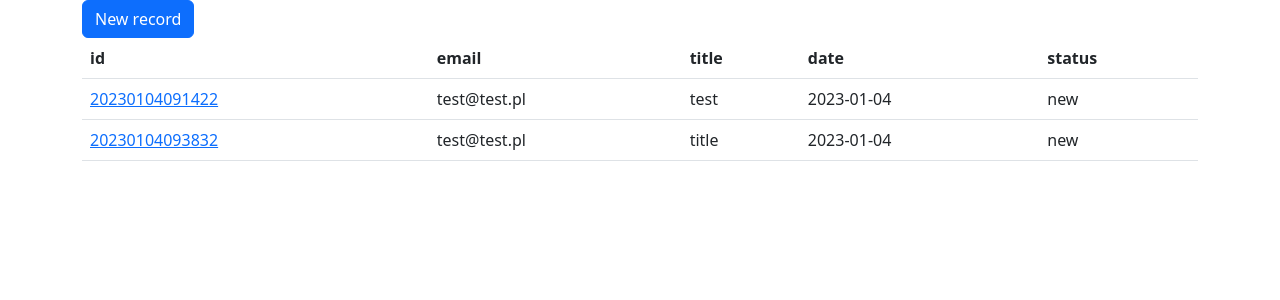
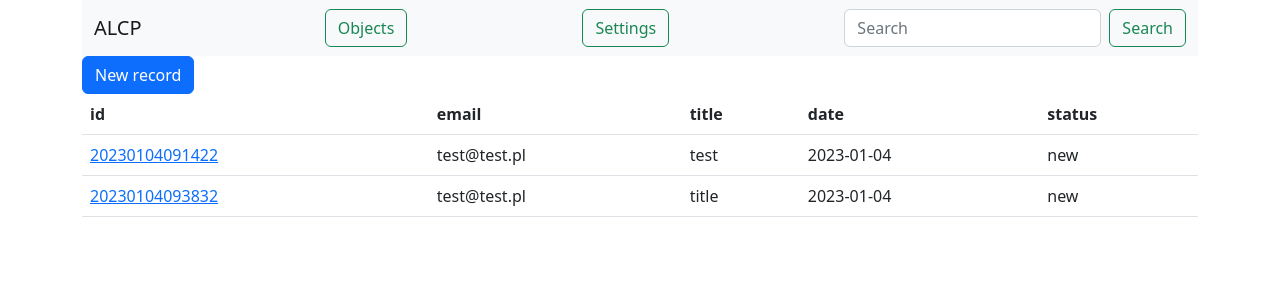
Before and after one commit to m-a-t-9/ALCP, a Flask app: page /CASES/listview in a window 1280 px wide. Shown: the top 300 px of the page. Run offline with Flask 2, Linux system fonts and the light colour scheme.

Commit message:
Menu in canvas created

```diff
--- a/core/Model.py
+++ b/core/Model.py
@@ -36,7 +36,6 @@ class Model:
         result = {}
         for base in self.__database:
             result[base.tag] = [len(base), base.attrib['layoutId']]
-
         return result
 
     def get_container_for(self, record):
--- a/main.py
+++ b/main.py
@@ -2,7 +2,7 @@ from flask import Flask, render_template, request, redirect, url_for
 from core.Model import Model
 
 model = Model()
-
+databases = model.get_list_of_databases()
 app = Flask(__name__)
 
 
@@ -15,18 +15,21 @@ def listview(database):
     if request.method == "POST":
         model.create_record(request.form.to_dict(), database)
     return render_template('listview.html', data=model.get_all_records(database),
-                           layout=model.get_layout_for(database))
+                           layout=model.get_layout_for(database),
+                           menu=databases)
 
 @app.route("/<database>/<id>")
 def details_view(database, id):
     return render_template('detailsview.html', data=model.get_record_by_id(id),
-                           layout=model.get_layout_for(database))
+                           layout=model.get_layout_for(database),
+                           menu=databases)
 
 @app.route("/admin/databases", methods=['GET', 'POST'])
 def admin_databases():
     if request.method == "POST":
         model.create_database(request.form.to_dict())
-    return render_template('database.html', data=model.get_list_of_databases())
+    return render_template('database.html', data=model.get_list_of_databases(),
+                           menu=databases)
 
 @app.route("/admin/database/layout/<id>", methods=['GET', 'POST'])
 def admin_database_layout(id):
@@ -35,7 +38,8 @@ def admin_database_layout(id):
         model.update_layout_by_id(request.form.to_dict(flat=False), id)
     print(model.get_layout_by_id(id))
     return render_template('database.html', layout=model.get_layout_by_id(id),
-                           id=id)
+                           id=id,
+                           menu=databases)
 
 @app.route("/admin/database/layout/<id>/delete")
 def admin_database_layout_field_delete(id):
--- a/templates/header.html
+++ b/templates/header.html
@@ -8,3 +8,4 @@
     <title>ALCP</title>
 </head>
 <body>
+{% include 'menu.html' %}
--- /dev/null
+++ b/templates/menu.html
@@ -0,0 +1,42 @@
+<div class="container">
+<nav class="navbar navbar-expand-lg navbar-light bg-light">
+  <div class="container-fluid">
+    <a class="navbar-brand" href="#">ALCP</a>
+    <button class="btn btn-outline-success me-2" type="button" data-bs-toggle="offcanvas" data-bs-target="#objectCanvas" aria-controls="objectCanvas">Objects</button>
+    <button class="btn btn-outline-success me-2" type="button" data-bs-toggle="offcanvas" data-bs-target="#settingsCanvas" aria-controls="settingsCanvas">Settings</button>
+      <form class="d-flex">
+        <input class="form-control me-2" type="search" placeholder="Search" aria-label="Search">
+        <button class="btn btn-outline-success" type="submit">Search</button>
+      </form>
+    </div>
+  </div>
+</nav>
+
+
+
+<div class="offcanvas offcanvas-start" tabindex="-1" id="objectCanvas" aria-labelledby="objectCanvasLabel">
+  <div class="offcanvas-header">
+    <h5 class="offcanvas-title" id="objectCanvasLabel">Objects</h5>
+    <button type="button" class="btn-close text-reset" data-bs-dismiss="offcanvas" aria-label="Close"></button>
+  </div>
+  <div class="offcanvas-body">
+    <div>
+      {% for dbName in menu.keys() %}
+        <a href="/{{dbName}}/listview" class="btn btn-outline-secondary">{{dbName}}</a>
+      {% endfor %}
+    </div>
+  </div>
+</div>
+
+
+<div class="offcanvas offcanvas-start" tabindex="-1" id="settingsCanvas" aria-labelledby="settingsCanvasLabel">
+  <div class="offcanvas-header">
+    <h5 class="offcanvas-title" id="settingsCanvasLabel">Settings</h5>
+    <button type="button" class="btn-close text-reset" data-bs-dismiss="offcanvas" aria-label="Close"></button>
+  </div>
+  <div class="offcanvas-body">
+    <div>
+      <a href="/admin/databases" class="btn btn-outline-secondary">Objects setup</a>
+    </div>
+  </div>
+</div>
```
